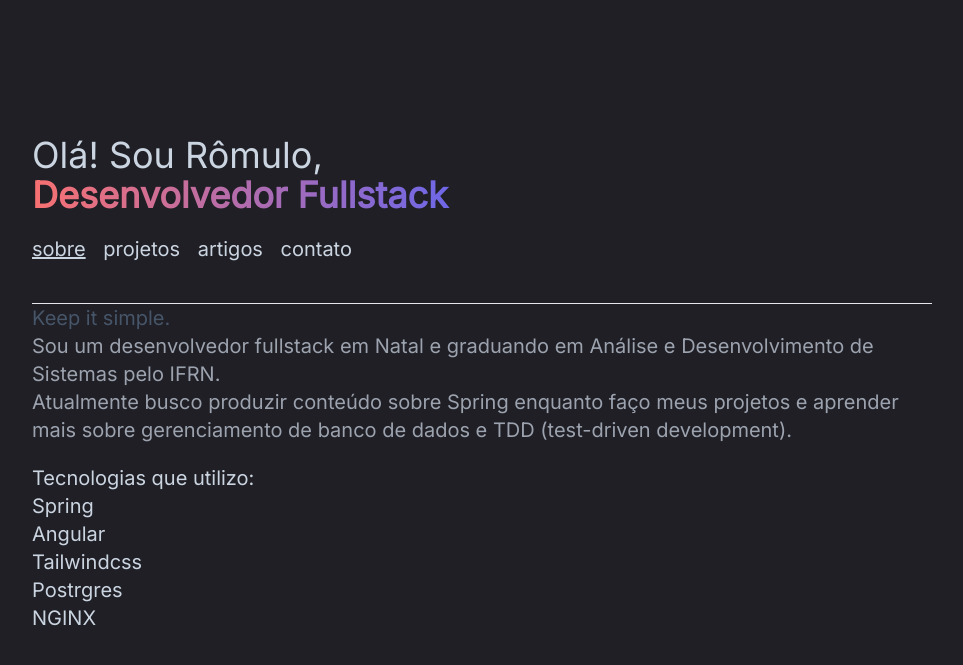
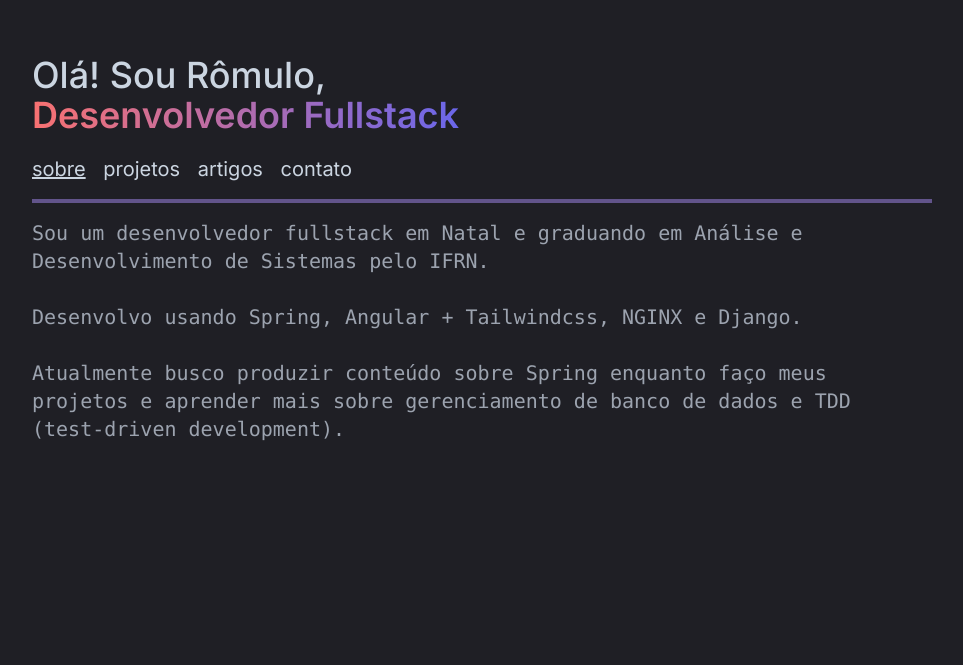
Before and after one commit to rommuloifrn/rommuloifrn.github.io, a plain HTML site: page index.html in a window 1280 px wide. Shown: the part 105-770 px from the top of the page, without its empty margins (158-1121 px from the left). Drawn offline with nearby package versions, Linux system fonts and the light colour scheme; a web font is replaced by a local one.

Commit message:
feat: text & hr

```diff
--- a/index.html
+++ b/index.html
@@ -11,35 +11,37 @@
 <link rel="preconnect" href="https://fonts.gstatic.com" crossorigin>
 <link href="https://fonts.googleapis.com/css2?family=Averia+Serif+Libre:wght@300&family=Inter&display=swap" rel="stylesheet">
 
+<link rel="preconnect" href="https://fonts.googleapis.com">
+<link rel="preconnect" href="https://fonts.gstatic.com" crossorigin>
+<link href="https://fonts.googleapis.com/css2?family=Inter:wght@100..900&display=swap" rel="stylesheet">
+
     <link rel="stylesheet" type='text/css' href="https://cdn.jsdelivr.net/gh/devicons/devicon@latest/devicon.min.css" />
 </head>
 <body class="text-xl bg-darkin text-slate-300">
-    <main class="w-[45em] mx-auto mt-[12em]">
-        <div class="text-4xl mb-5 mt-5">
+    <main class="w-[45em] mx-auto mt-[8em]">
+        <div class="text-4xl font-medium mb-5 mt-5">
             Olá! Sou Rômulo,
-            <div class=" font-bold
+            <div class="font-semibold
             bg-gradient-to-r from-red-400 via-indigo-500 to-violet-800 bg-clip-text text-transparent">Desenvolvedor Fullstack</div>
         </div>
 
-        <nav class="w-80 flex justify-between mb-10">
+        <nav class="w-80 flex justify-between mb-4">
             <a class="underline link">sobre</a>
             <a class="link">projetos</a>
             <a class="link">artigos</a>
             <a class="link">contato</a>
         </nav>
 
-        <hr>
+        <hr class="border-roxin border-2 mb-4">
 
-        <p class="text-slate-600">
-            Keep it simple.
+        <p class="text-gray-400 font-mono">
+            Sou um desenvolvedor fullstack em Natal e graduando em Análise e Desenvolvimento de Sistemas pelo IFRN.<br><br>
+            Desenvolvo usando Spring, Angular + Tailwindcss, NGINX e Django. <br><br>
+            Atualmente busco produzir conteúdo sobre Spring enquanto faço meus projetos e aprender mais sobre gerenciamento de banco de dados e TDD (test-driven development). <br>
+
         </p>
 
-        <p class="text-gray-400">
-            Sou um desenvolvedor fullstack em Natal e graduando em Análise e Desenvolvimento de Sistemas pelo IFRN.<br>
-            Atualmente busco produzir conteúdo sobre Spring enquanto faço meus projetos e aprender mais sobre gerenciamento de banco de dados e TDD (test-driven development).
-        </p>
-
-        <div class="mt-5">
+        <div class="mt-5 hidden">
             Tecnologias que utilizo:
             <!-- separate areas (back, front, infra) -->
             <ul>
--- a/tailwind/tailwind.config.js
+++ b/tailwind/tailwind.config.js
@@ -8,7 +8,8 @@ module.exports = {
         'serif': 'Aria Serif Libre'
       },
       colors:{
-        "darkin":"#1F1F25"
+        "darkin":"#1F1F25",
+        "roxin":"#62548B"
       }
     },
   },
```
Also changed, not shown: output.css.
